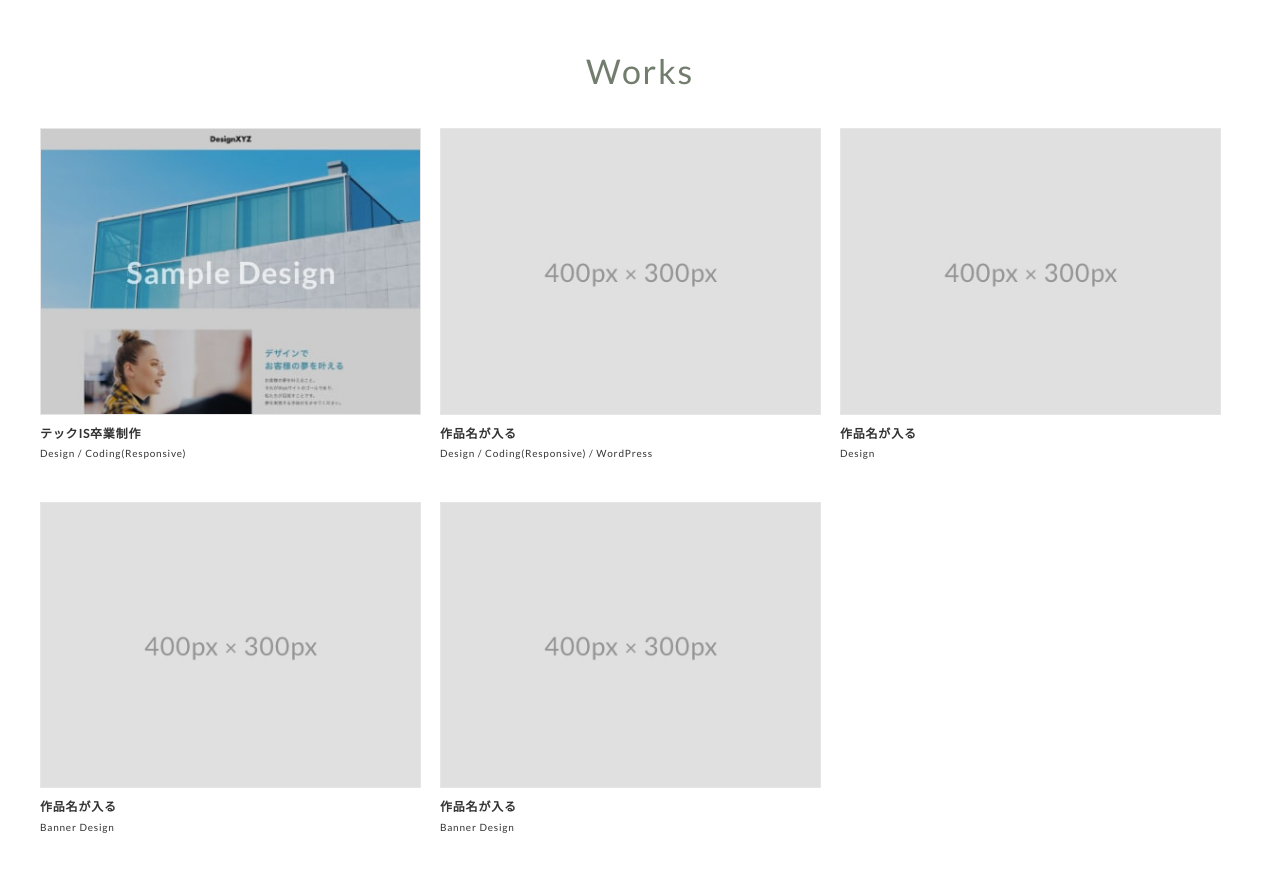
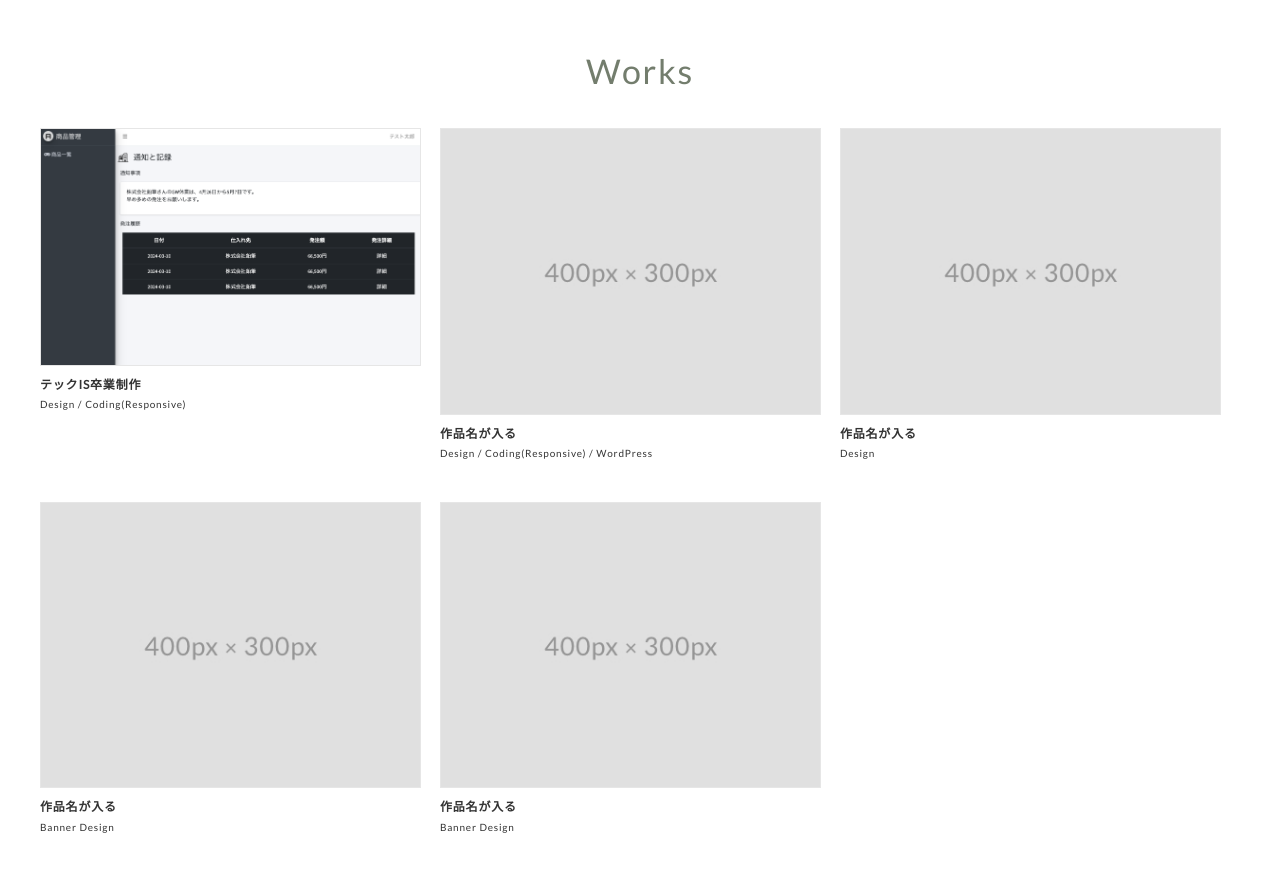
Before and after one commit to zosanmama/portfolio, a plain HTML site: page index.html in a window 1280 px wide. Shown: the part 1040-1912 px from the top of the page. Drawn offline with nearby package versions, Linux system fonts and the light colour scheme.

Commit message:
workひとつめ追加

```diff
--- a/index.html
+++ b/index.html
@@ -64,8 +64,8 @@
         <div class="inner">
           <h2 class="title">Works</h2>
           <div class="works-list">
-            <a class="works-item" href="works-template.html">
-              <p class="works-img"><img src="img/works-sample-thumb.jpg" alt="" /></p>
+            <a class="works-item" href="https://techis-aiko-item-management-d80be33db748.herokuapp.com/login">
+              <p class="works-img"><img src="img/works-sample-thumb-1.png" alt="" /></p>
               <p class="works-name">テックIS卒業制作</p>
               <p class="works-info">Design / Coding(Responsive)</p>
             </a>
```
Also changed, not shown: img/works-sample-thumb-1.png (added).
